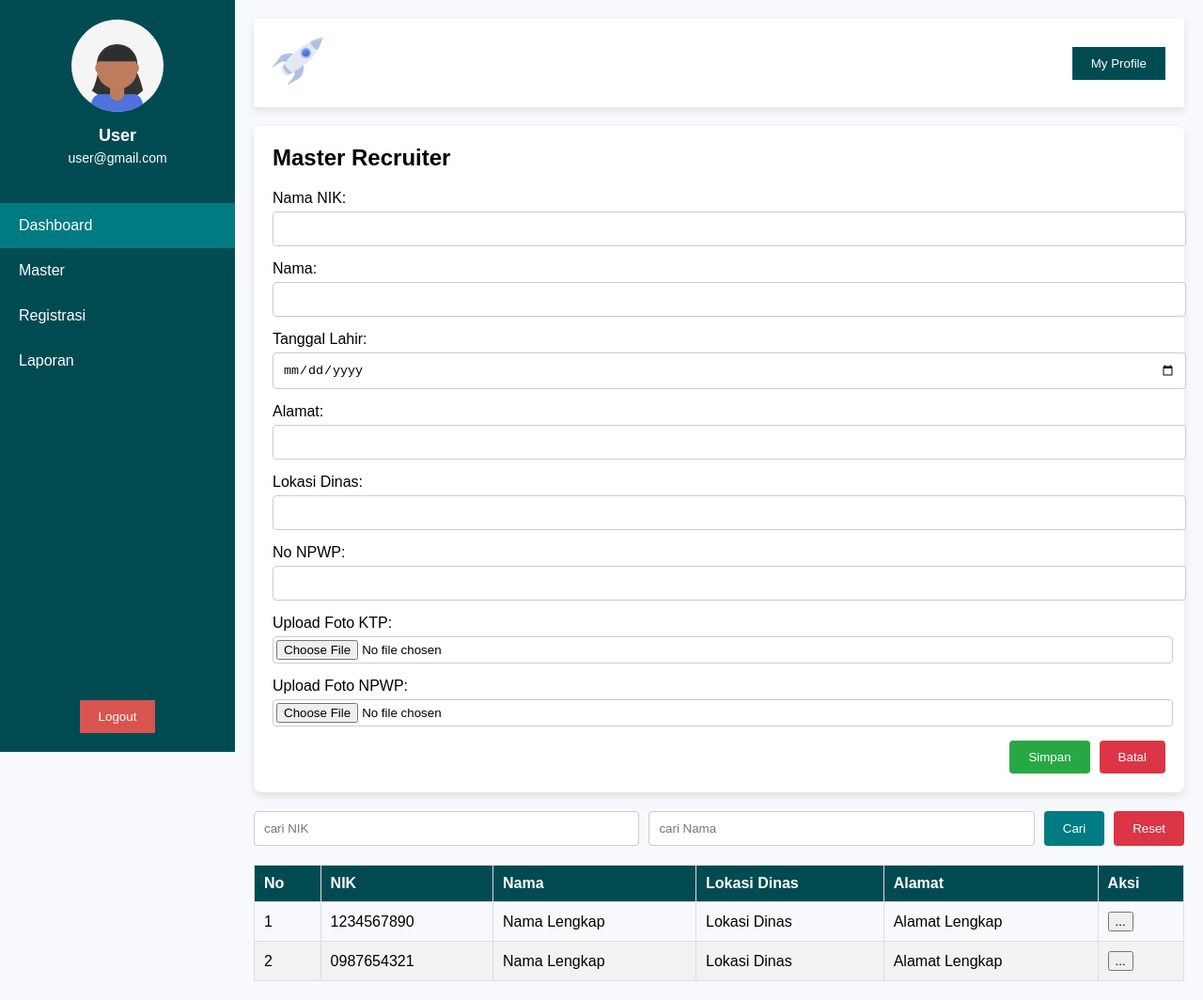
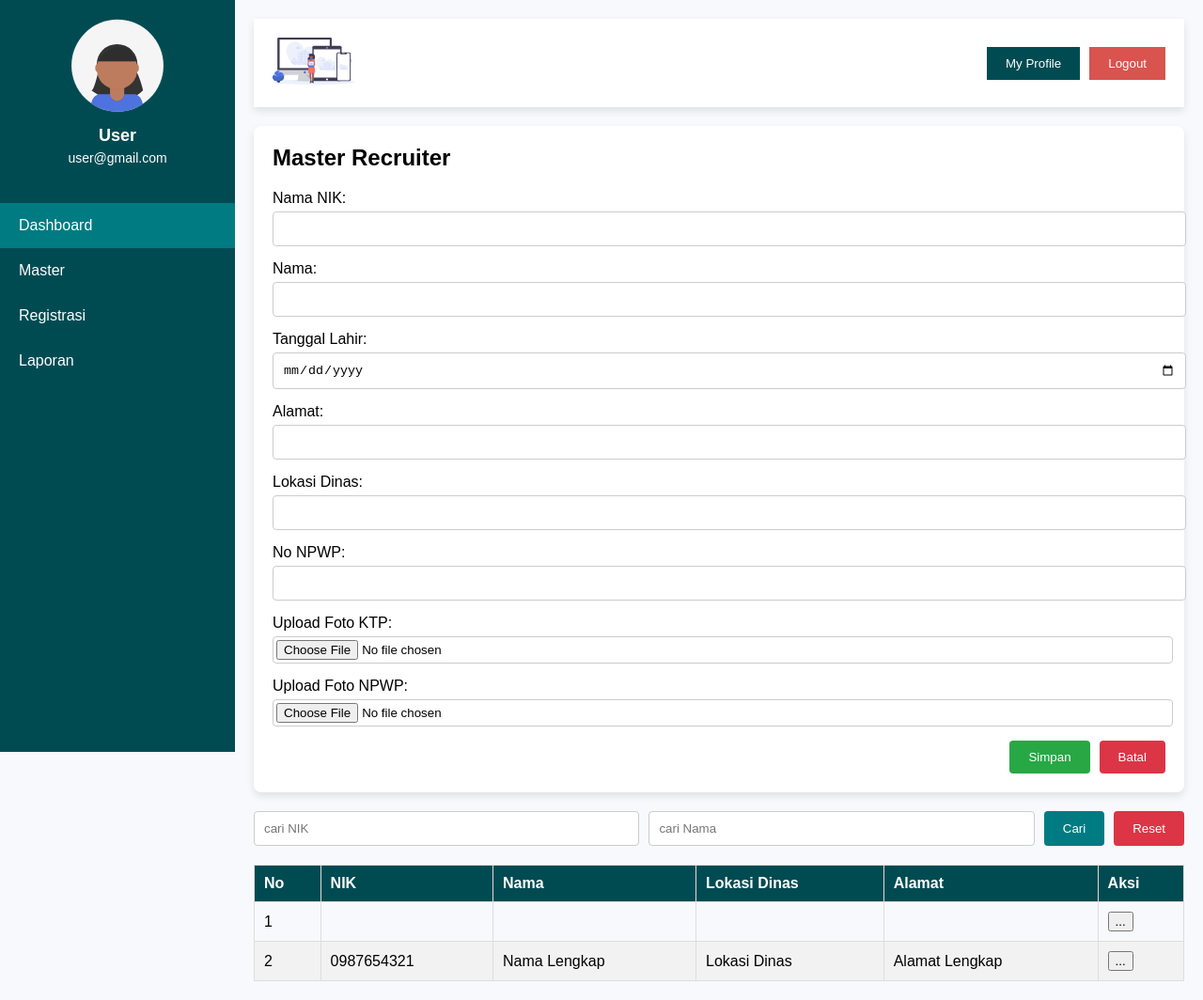
Before and after one commit to hestisitaresmi/tes1, a website: page index.html in a window 1280 px wide. Shown: the whole page at 94% size. Drawn offline with Linux system fonts and the light colour scheme.

Commit message:
perubahan 4

```diff
--- a/index.html
+++ b/index.html
@@ -19,7 +19,7 @@
             position: fixed;
             display: flex;
             flex-direction: column;
-            justify-content: space-between;
+            justify-content: flex-start;
         }
         .sidebar-header {
             text-align: center;
@@ -50,17 +50,6 @@
         .sidebar-menu a:hover, .sidebar-menu a.active {
             background-color: #007b82;
         }
-        .sidebar-footer {
-            padding: 20px;
-            text-align: center;
-        }
-        .sidebar-footer button {
-            background-color: #d9534f;
-            color: white;
-            border: none;
-            padding: 10px 20px;
-            cursor: pointer;
-        }
         .main-content {
             margin-left: 250px;
             padding: 20px;
@@ -76,8 +65,20 @@
         .header .logo img {
             height: 50px;
         }
+        .header .header-right {
+            display: flex;
+            align-items: center;
+        }
         .header .profile-btn {
             background-color: #004b52;
+            color: white;
+            border: none;
+            padding: 10px 20px;
+            cursor: pointer;
+            margin-right: 10px;
+        }
+        .header .logout-btn {
+            background-color: #d9534f;
             color: white;
             border: none;
             padding: 10px 20px;
@@ -187,16 +188,16 @@
             <a href="#">Registrasi</a>
             <a href="#">Laporan</a>
         </div>
-        <div class="sidebar-footer">
-            <button>Logout</button>
-        </div>
     </div>
     <div class="main-content">
         <div class="header">
             <div class="logo">
-                <img src="img/undraw_rocket.svg" alt="Logo">
+                <img src="img/undraw_posting_photo.svg" alt="Logo">
             </div>
-            <button class="profile-btn">My Profile</button>
+            <div class="header-right">
+                <button class="profile-btn">My Profile</button>
+                <button class="logout-btn">Logout</button>
+            </div>
         </div>
         <div class="form-container">
             <h2>Master Recruiter</h2>
@@ -260,10 +261,10 @@
                 <tbody>
                     <tr>
                         <td>1</td>
-                        <td>1234567890</td>
-                        <td>Nama Lengkap</td>
-                        <td>Lokasi Dinas</td>
-                        <td>Alamat Lengkap</td>
+                        <td></td>
+                        <td></td>
+                        <td></td>
+                        <td></td>
                         <td><button>...</button></td>
                     </tr>
                     <tr>
@@ -277,6 +278,4 @@
                 </tbody>
             </table>
         </div>
-    </div>
-</body>
-</html>
+    </div
```
